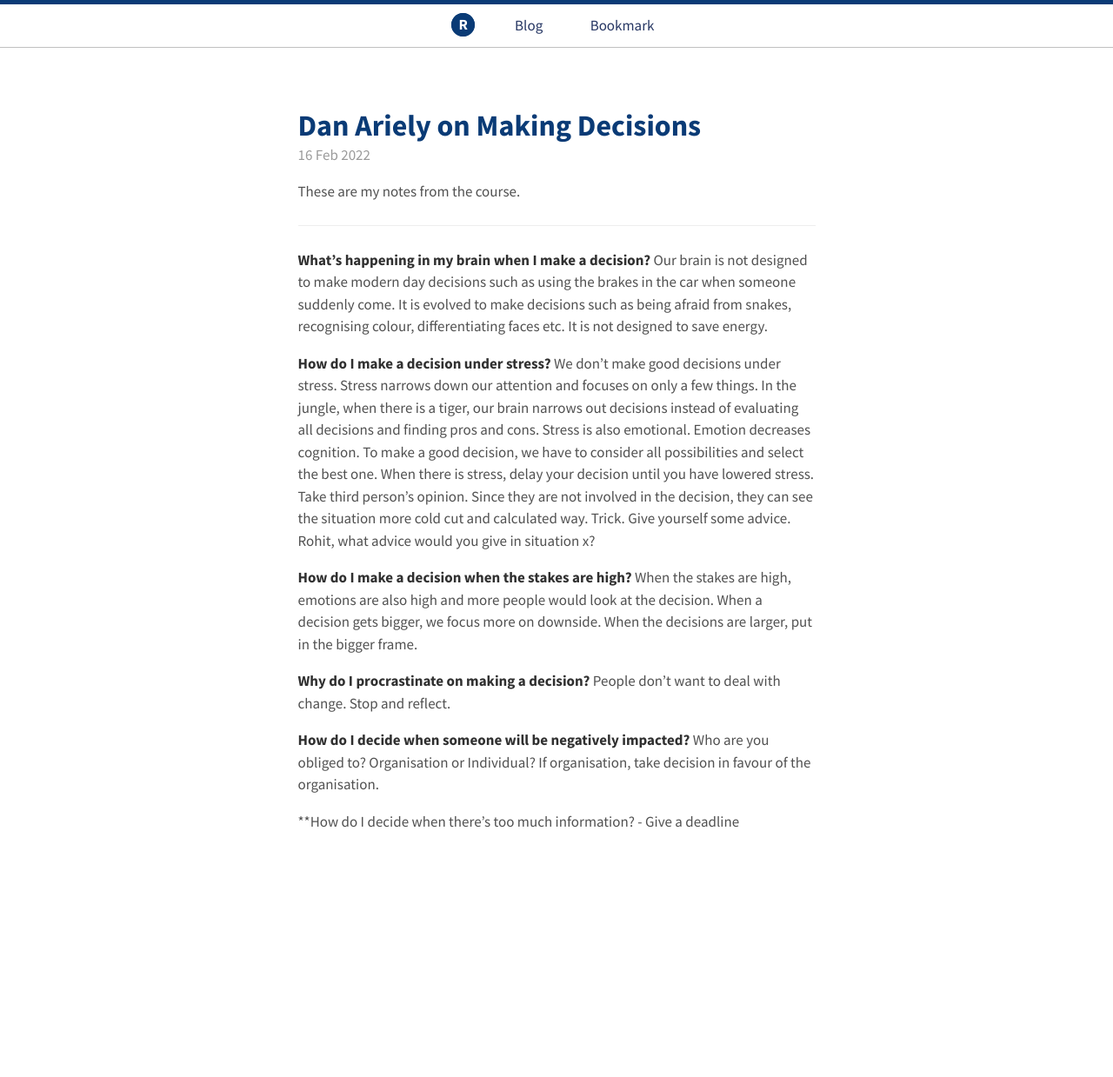
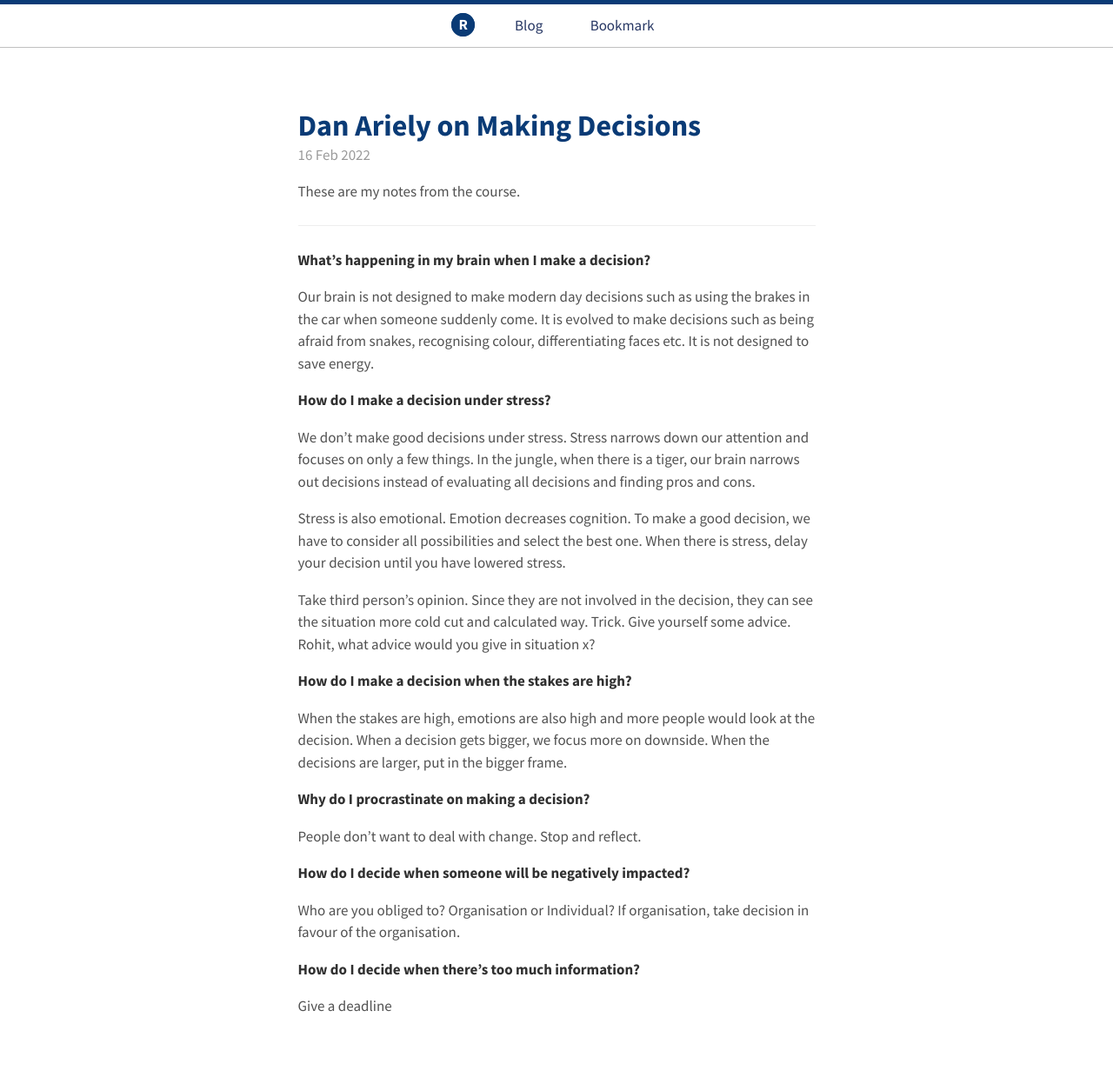
Before and after one commit to rohitgupta61/myblog, a Jekyll site: the page built from blog/_posts/2022-02-16-Making Decisions.md, in a window 1280 px wide. Shown: the whole page at 87% size. Built offline with Jekyll 4.4.1, drawn with Linux system fonts in a browser that asks for light colours; before the commit the page ends 1026 px from its top, so only the background shows below that.

```diff
--- a/blog/_posts/2022-02-16-Making Decisions.md
+++ b/blog/_posts/2022-02-16-Making Decisions.md
@@ -10,21 +10,29 @@ These are my notes from the course.
 
 
  **What's happening in my brain when I make a decision?**
+
  Our brain is not designed to make modern day decisions such as using the brakes in the car when someone suddenly come. It is evolved to make decisions such as being afraid from snakes, recognising colour, differentiating faces etc.  It is not designed to save energy.
 
 **How do I make a decision under stress?**
+
  We don't make good decisions under stress. Stress narrows down our attention and focuses on only a few things. In the jungle, when there is a tiger, our brain narrows out decisions instead of evaluating all decisions and finding pros and cons.
+
  Stress is also emotional. Emotion decreases cognition. To make a good decision, we have to consider all possibilities and select the best one. When there is stress, delay your decision until you have lowered stress.
+
  Take third person's opinion. Since they are not involved in the decision, they can see the situation more cold cut and calculated way. Trick. Give yourself some advice. Rohit, what advice would you give in situation x?
 
 **How do I make a decision when the stakes are high?**
+
 When the stakes are high, emotions are also high and more people would look at the decision. When a decision gets bigger, we focus more on downside. When the decisions are larger, put in the bigger frame.
 
 **Why do I procrastinate on making a decision?**
+
 People don't want to deal with change. Stop and reflect.
 
 **How do I decide when someone will be negatively impacted?**
+
 Who are you obliged to? Organisation or Individual? If organisation, take decision in favour of the organisation.
 
-**How do I decide when there's too much information?
-        - Give a deadline
+**How do I decide when there's too much information?**
+
+Give a deadline
```
